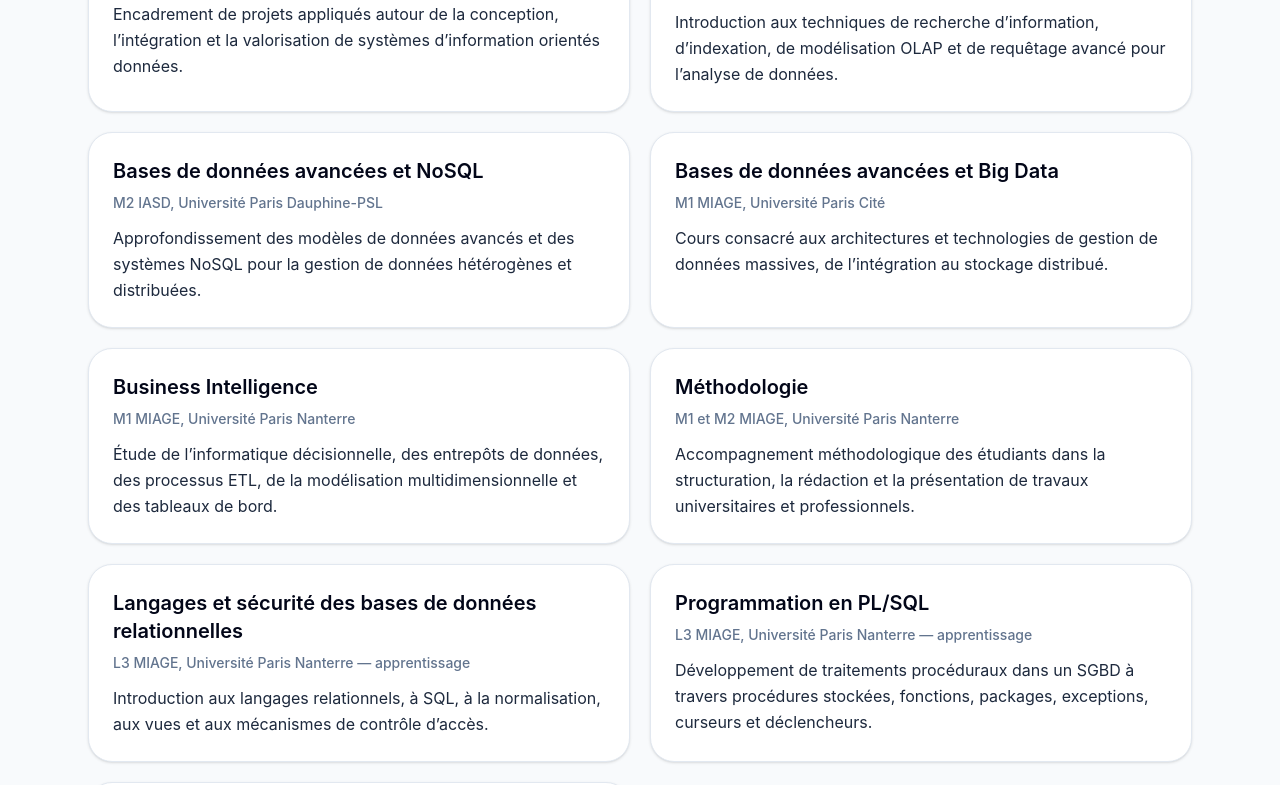
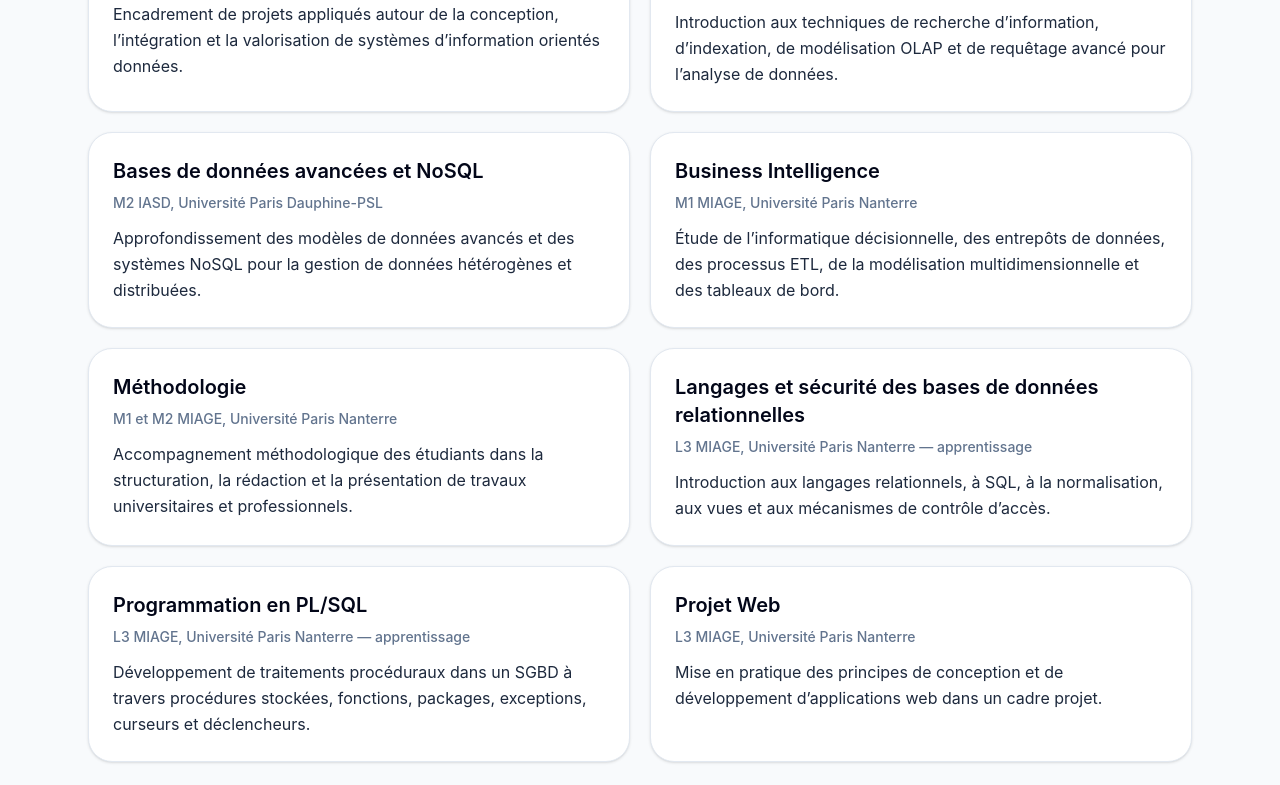
Before and after one commit to SoniaSaadaoui/sonia-guehis-page, a React (Vite) app: page / in a window 1280 px wide. Shown: the part 1360-2145 px from the top of the page. Built offline with nearby package versions, Linux system fonts and the light colour scheme.

Commit message:
Update App.jsx

```diff
--- a/src/App.jsx
+++ b/src/App.jsx
@@ -26,11 +26,6 @@
     title: "Bases de données avancées et NoSQL",
     audience: "M2 IASD, Université Paris Dauphine-PSL",
     description: "Approfondissement des modèles de données avancés et des systèmes NoSQL pour la gestion de données hétérogènes et distribuées."
-  },
-  {
-    title: "Bases de données avancées et Big Data",
-    audience: "M1 MIAGE, Université Paris Cité",
-    description: "Cours consacré aux architectures et technologies de gestion de données massives, de l’intégration au stockage distribué."
   },
   {
     title: "Business Intelligence",
@@ -86,22 +81,22 @@
 const supervisees = [
   {
     name: "Hassan Salman",
-    role: "Doctorant",
+    role: "Docteur, thèse soutenue en Avril 2026",
     topic: "Improvement of Federated Learning Models for E-health / Amélioration des modèles d’apprentissage fédéré pour la cybersanté"
   },
   {
     name: "Luis Egberto Alvarado Pintado",
-    role: "Doctorant",
+    role: "Doctorant depuis mars 2025",
     topic: "Optimizing Conversational Business Intelligence Models: Toward Real-Time Personalized and Adaptive Interaction Using Artificial Intelligence"
   },
   {
     name: "Khodr Sabra",
-    role: "Doctorant",
+    role: "Doctorant depuis décembre 2025",
     topic: "Privacy-Preserving Multimodal AI for Smart Cities: Integrating Federated Learning, Multilingual NLP, and GIS"
   },
   {
     name: "Baptiste Geisenberger",
-    role: "Stagiaire de recherche M1",
+    role: "Stagiaire de recherche M1 au Lamsade, de 02/25 au 07/25",
     topic: "Bliss: Client Selection Framework for Cross-Device Federated Learning"
   },
   {
@@ -181,9 +176,9 @@
             <p className="text-sm uppercase tracking-[0.22em] text-slate-400 mb-4">Axes principaux</p>
             <ul className="space-y-4 text-lg">
               <li>Gestion et exploitation de données hétérogènes</li>
-              <li>Graphes de connaissances</li>
               <li>Apprentissage fédéré et données non-IID</li>
               <li>Business Intelligence conversationnelle</li>
+              <li>Graphes de connaissances</li>
             </ul>
           </div>
         </div>
```
